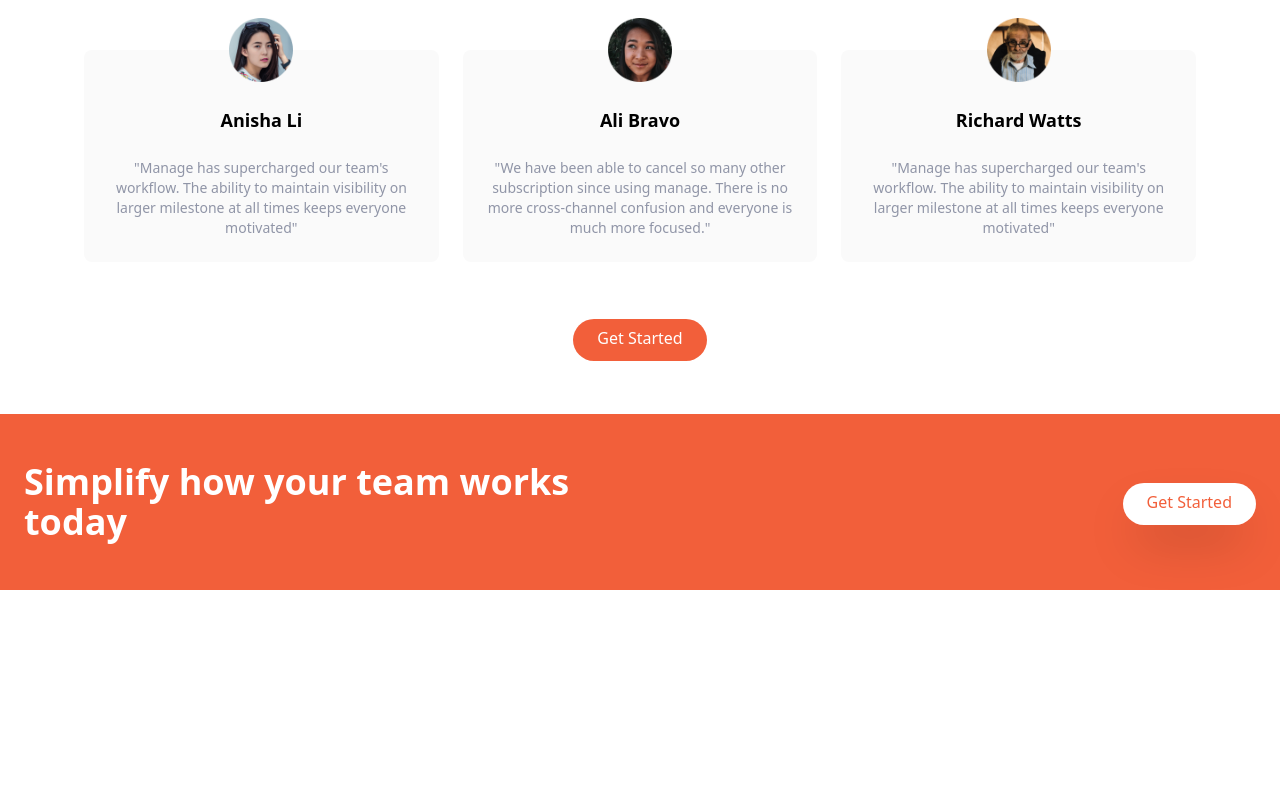
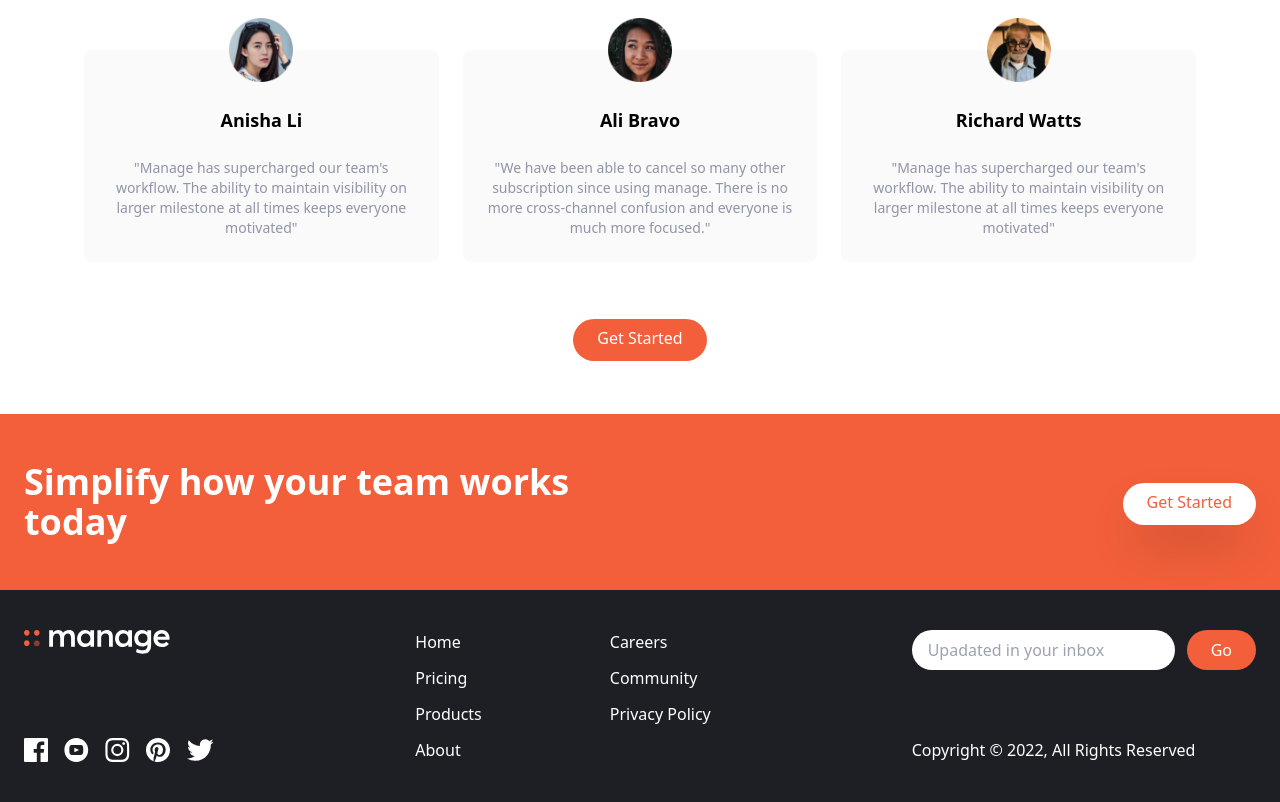
Before and after one commit to Parvezofficial/Manage-Landing-, a website: page index.html in a window 1280 px wide. Shown: the part 1323-2125 px from the top of the page. Before the commit the page ends 1913 px from the top, so only its background shows below. Drawn offline with Linux system fonts and the light colour scheme.

Commit message:
section added

```diff
--- a/index.html
+++ b/index.html
@@ -198,8 +198,76 @@
                 <a href="#" class=" p-3 px-6 pt-2 text-brightRed bg-white rounded-full shadow-2xl baseline hover:bg-gray-100">
                   Get Started
                 </a>
-
             </div>
           </section>
+
+          <!-- Footer  -->
+          <footer class="bg-VeryDarkBlue">
+            <!-- Flex Container  -->
+              <div class="container flex flex-col-reverse justify-between px-6 py-10 mx-auto space-y-8 md:flex-row md:space-y-0">
+              <!-- logo and special links container  -->
+              <div class="flex flex-col-reverse items-center justify-between space-y-12 md:flex-col md:space-y-0 md:items-start">
+                <div class="mx-auto my-6 text-center text-white md:hidden">
+                  Copyright &copy; 2022, All Rights
+                </div>
+                <div>
+                  <img src="img/logo-white.svg" class='h-6'alt="">
+                </div>
+                <!-- Social links container  -->
+                <div class="flex justify-center space-x-4">
+                  <!-- link 1  -->
+                  <a href="#">
+                    <img src="img/icon-facebook.svg" class="h-6" alt="">
+                  </a>
+                  <!-- link 2  -->
+                  <a href="#">
+                    <img src="img/icon-youtube.svg" class="h-6" alt="">
+                  </a>
+                  <!-- link 3  -->
+                  <a href="#">
+                    <img src="img/icon-instagram.svg" class="h-6" alt="">
+                  </a>
+                  <!-- link 4  -->
+                  <a href="#">
+                    <img src="img/icon-pinterest.svg" class="h-6" alt="">
+                  </a>
+                  <!-- link 5  -->
+                  <a href="#">
+                    <img src="img/icon-twitter.svg" class="h-6" alt="">
+                  </a>
+                </div>
+              </div>
+              <!-- List Container  -->
+              <div class="flex justify-around space-x-32">
+                <div class="flex flex-col space-y-3 text-white">
+                  <a href="" class="hover:text-brightRed">Home</a>
+                  <a href="" class="hover:text-brightRed">Pricing</a>
+                  <a href="" class="hover:text-brightRed">Products</a>
+                  <a href="" class="hover:text-brightRed">About</a>
+                </div>
+                <div class="flex flex-col space-y-3 text-white">
+                  <a href="" class="hover:text-brightRed">Careers</a>
+                  <a href="" class="hover:text-brightRed">Community</a>
+                  <a href="" class="hover:text-brightRed">Privacy Policy</a>
+                </div>
+              </div>
+
+              <!-- Input Container  -->
+              <div class="flex flex-col justify-between">
+                <form action="">
+                  <div class="flex space-x-3">
+                    <input type="text" class="flex-1 px-4 rounded-full focus:outline-none"
+                    placeholder="Upadated in your inbox">
+                    <button class="px-6 py-2 text-white rounded-full bg-brightRed focus:outline-none">
+                      Go
+                    </button>
+                  </div>
+                </form>
+                <div class="hidden text-white md:block">
+                  Copyright &copy; 2022, All Rights Reserved
+                </div>
+              </div>
+            </div>
+          </footer>
 </body>
 </html>
```
Also changed, not shown: css/main.css.
